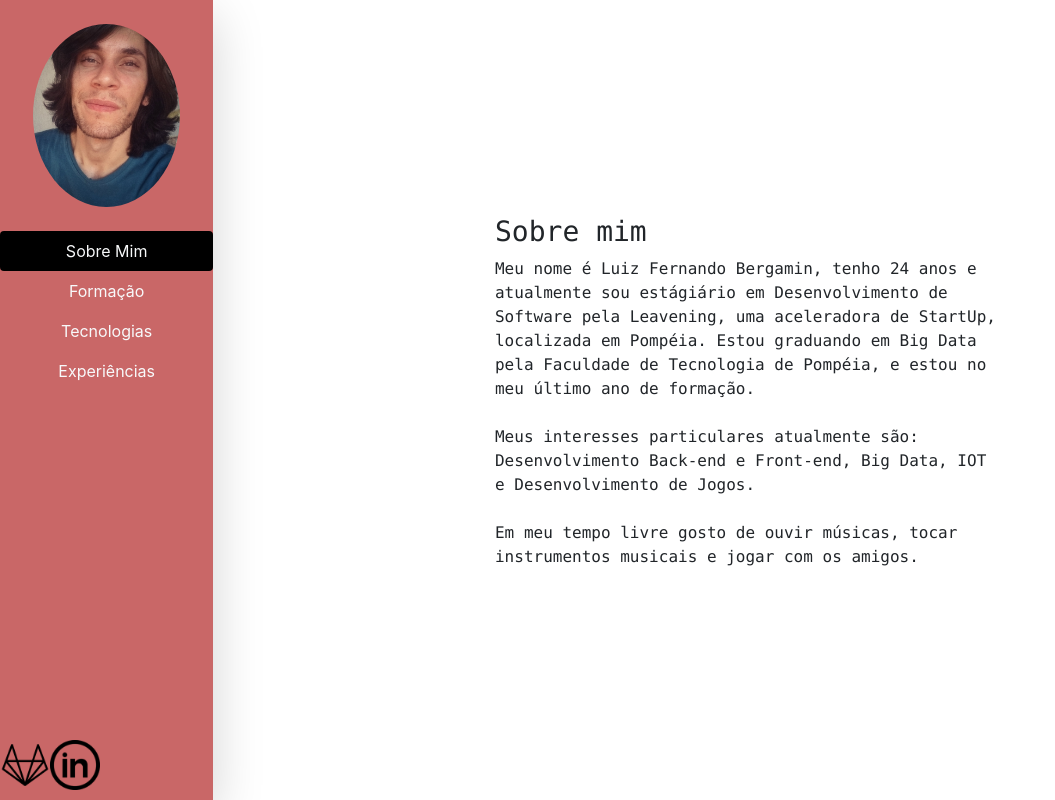
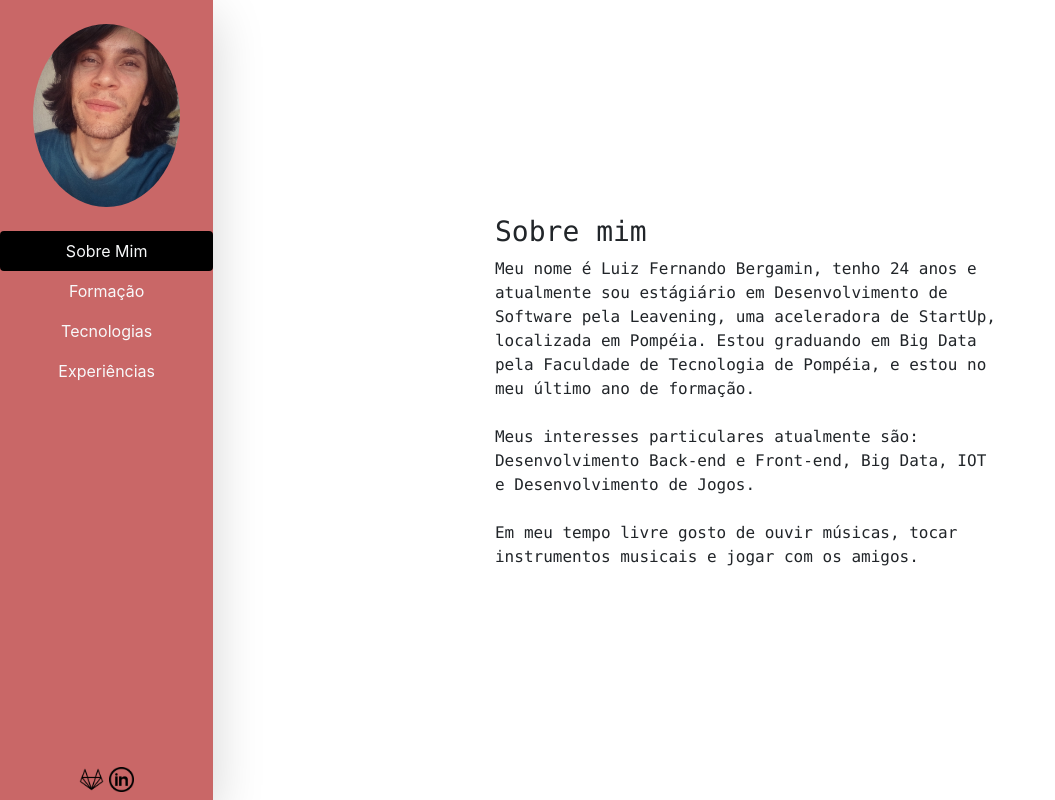
Before and after one commit to ferbergamin/ferbergamin.github.io, a plain HTML site: page index.html in a window 1280 px wide. Shown: the whole page, without its empty margins (0-1055 px from the left). Drawn offline with nearby package versions, Linux system fonts and the light colour scheme.

Commit message:
adicionando gitlab e linkedin

```diff
--- a/index.html
+++ b/index.html
@@ -8,7 +8,7 @@
 <body>
   <div class="container-fluid">
     <div class="row">
-      <div class="col-2  nav-col shadow-lg p-0">
+      <div class="d-flex flex-column col-2 nav-col shadow-lg p-0">
         <div class="row p-4">
           <img src="./assets/imgs/foto.jpeg" alt="foto" width="75%" class="img border-dark mx-auto d-block rounded-circle">
         </div>
@@ -25,10 +25,10 @@
           <a class="nav-link text-light" id="v-pills-exp-tab" data-toggle="pill" href="#v-pills-exp" role="tab" aria-controls="v-pills-exp" aria-selected="false">
             Experiências
           </a>
-          <div class="d-flex mx-auto d-block" style="bottom: 0; position: absolute; margin-bottom: 10px">
-            <a href="#"><img src="./assets/imgs/gitlab.png" alt="gitlab" width="50px" class="img"></a>
-            <a href="#"><img src="./assets/imgs/linkedin.png" alt="gitlab" width="50px" class="img"></a>
-          </div>
+        </div>
+        <div class="row-12 mt-auto pb-2" >
+          <a href="https://gitlab.com/ferbergamin" target="_blank"><img src="./assets/imgs/gitlab.png" alt="gitlab" width="25px" class="img"></a>
+          <a href="https://www.linkedin.com/in/luiz-fernando-bergamin-b66947151/" target="_blank"><img src="./assets/imgs/linkedin.png" alt="gitlab" width="25px" class="img"></a>
         </div>
       </div>
       <div class="col-10 body-col d-flex justify-content-center align-items-center">
```
